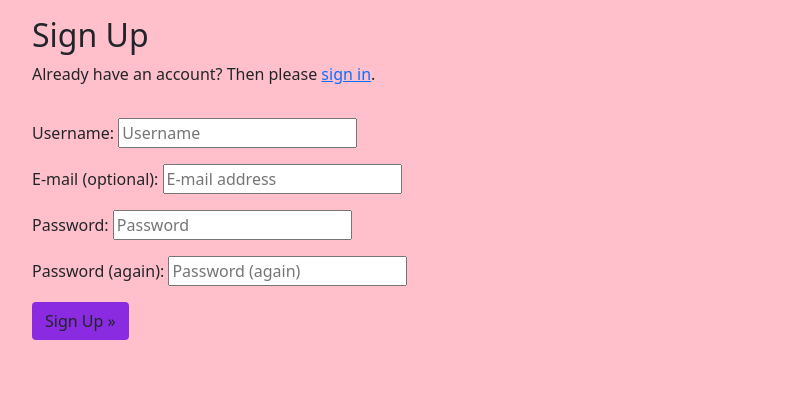
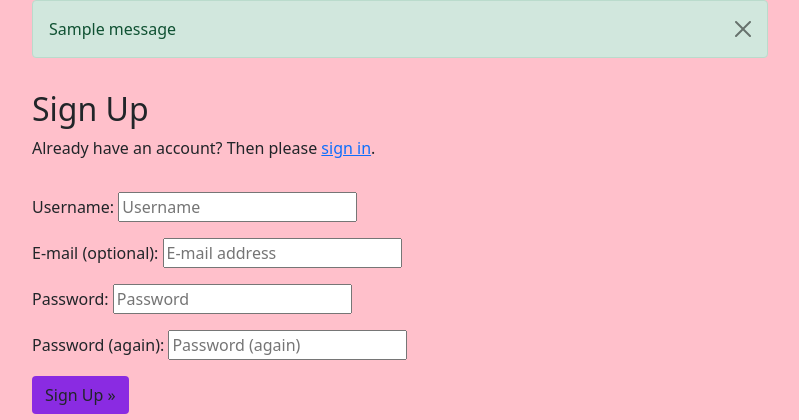
Before and after one commit to Karoskodev/Gameland, a Django app: page /accounts/signup/ in a window 1280 px wide; the page is wider, and only the part inside the window is pictured. Shown: the part 56-476 px from the top of that part, without its empty margins (240-1039 px from the left). Run offline with Django 3.2, Linux system fonts and the light colour scheme; tables that the repository leaves empty hold one stand-in row (values such as "Sample post"); one stand-in notice (Sample message) is shown.

Commit message:
display alert messages

```diff
--- a/templates/base.html
+++ b/templates/base.html
@@ -62,7 +62,15 @@
 
     <div class="container">
         <div class="row">
-            <div class="col-md-8 offset-md-2"></div>
+            <div class="col-md-8 offset-md-2">
+                {% for message in messages %}
+                    <div class="alert {{ message.tags }} alert-dismissible fade show" id="msg" role="alert">
+                        {{ message | safe }}
+                        <button type="button" class="btn-close" data-bs-dismiss="alert" aria-label="Close">
+                        </button>
+                    </div>
+                {% endfor %}
+            </div>
         </div>
     </div>
 
```
